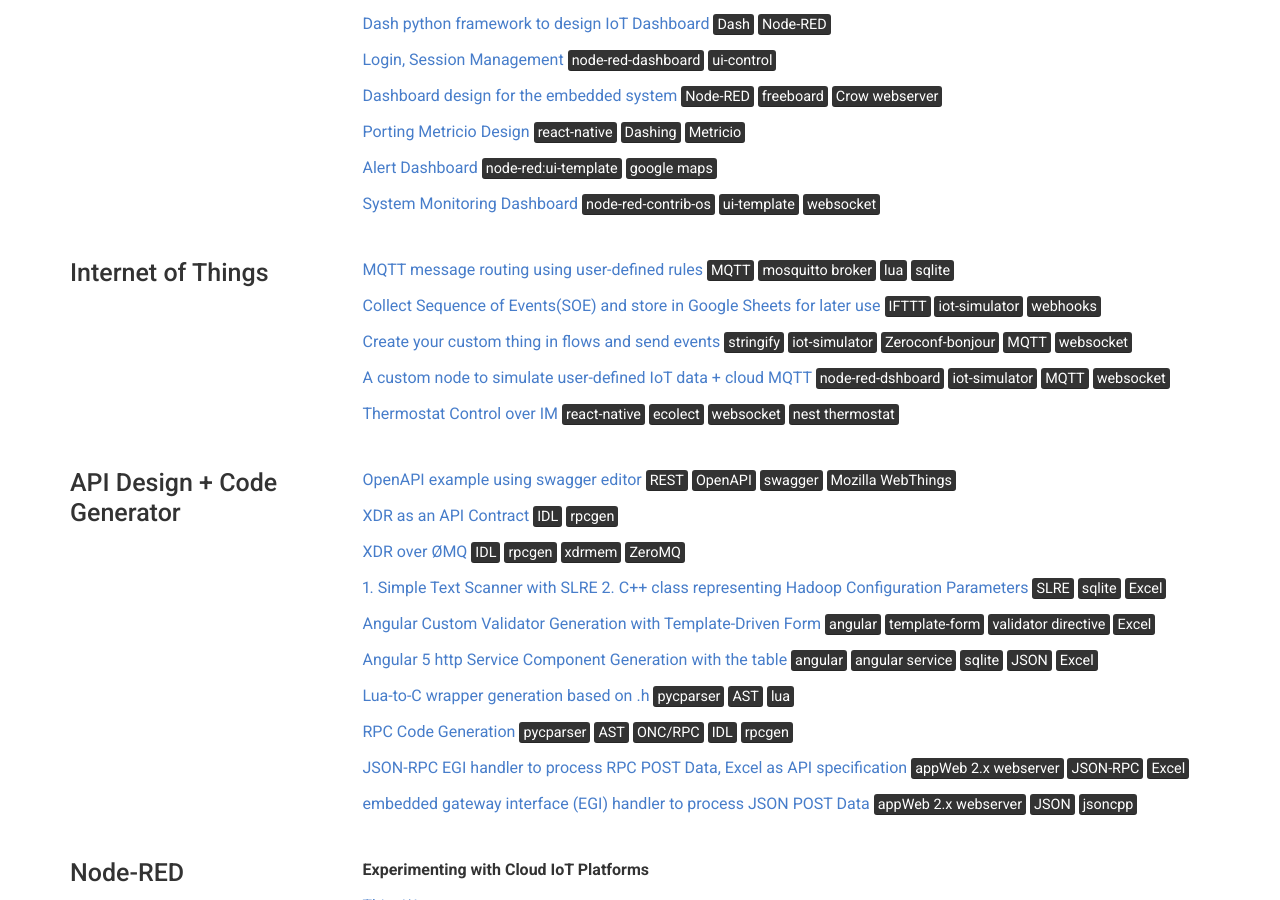
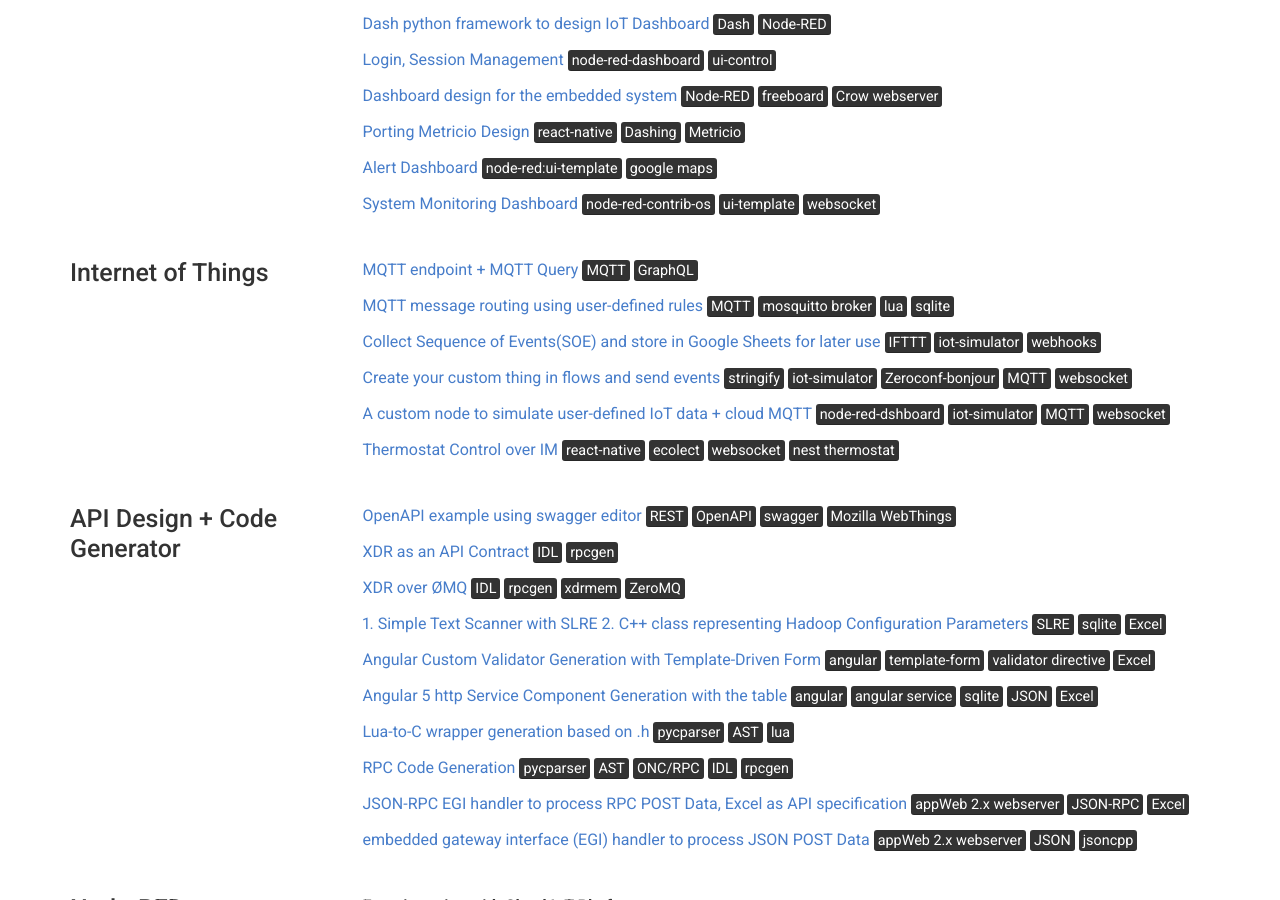
Before and after one commit to phyunsj/phyunsj.github.io, a Jekyll site: the page built from index.md, in a window 1280 px wide and 900 px high, scrolled down 594 px. Built offline with Jekyll 4.4.1, drawn with Linux system fonts in a browser that asks for light colours.

Commit message:
Update projects.yml

```diff
--- a/_data/projects.yml
+++ b/_data/projects.yml
@@ -20,6 +20,8 @@
 - name: Internet of Things
   github: phyunsj
   description: | # this will include new lines to allow paragraphs
+    [MQTT endpoint + MQTT Query](https://github.com/phyunsj/mqtt-endpoint-graphql) <mark>MQTT</mark> <mark>GraphQL</mark>
+
     [MQTT message routing using user-defined rules](https://github.com/phyunsj/mqtt-rule-engine) <mark>MQTT</mark> <mark>mosquitto broker</mark> <mark>lua</mark>  <mark>sqlite</mark>
 
     [Collect Sequence of Events(SOE) and store in Google Sheets for later use](https://github.com/phyunsj/ifttt-soe-logger)  <mark>IFTTT</mark>  <mark>iot-simulator</mark> <mark>webhooks</mark>
```
